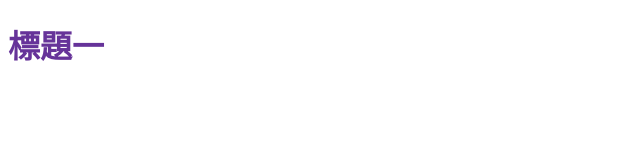
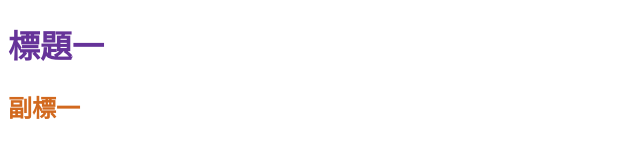
Before and after one commit to ivy7661/gitproject-03-1, a plain HTML site: page index.html in a window 1280 px wide. Shown: the whole page, without its empty margins (0-640 px from the left). Drawn offline with Linux system fonts and the light colour scheme.

Commit message:
新增h2

```diff
--- a/all.css
+++ b/all.css
@@ -5,3 +5,7 @@ body{
 h1{
     color: rebeccapurple;
 }
+
+h2{
+    color: chocolate;
+}
--- a/index.html
+++ b/index.html
@@ -8,5 +8,6 @@
 </head>
 <body>
     <h1>標題一</h1>
+    <h2>副標一</h2>
 </body>
 </html>
```
